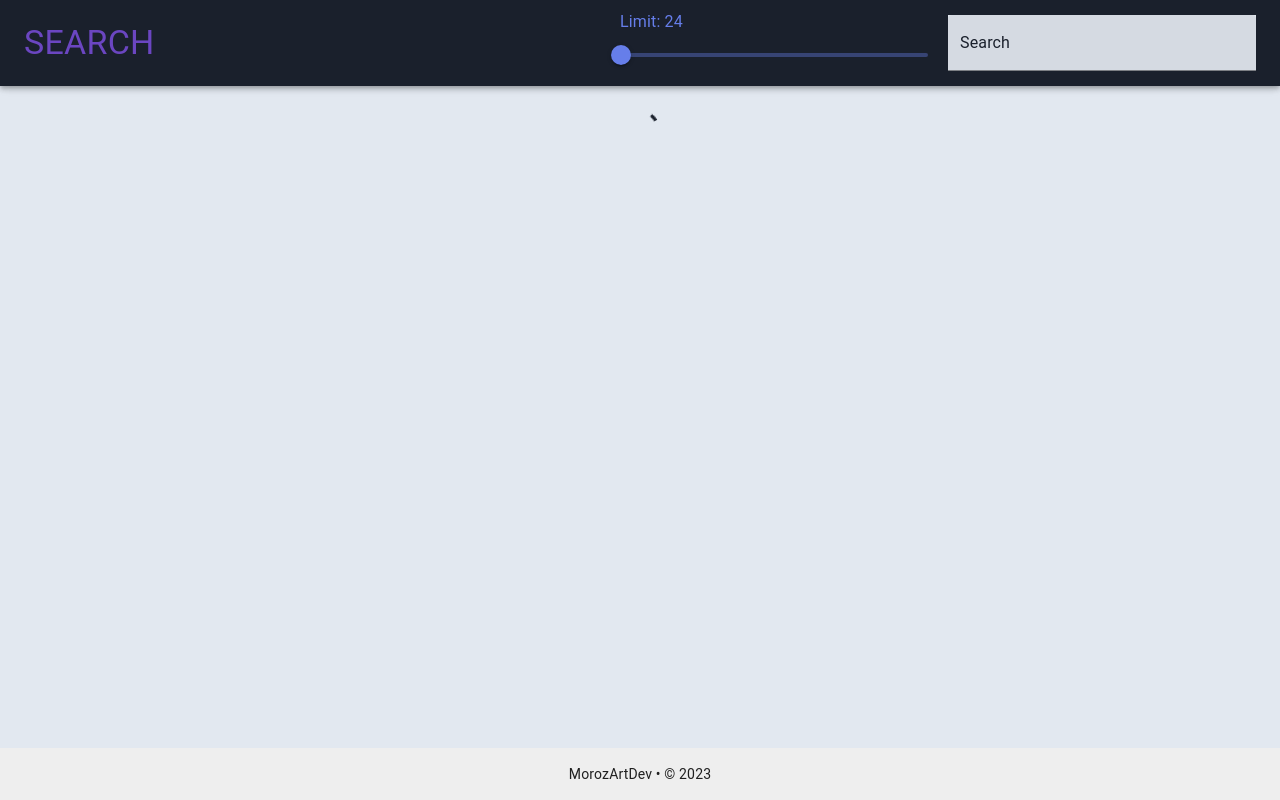
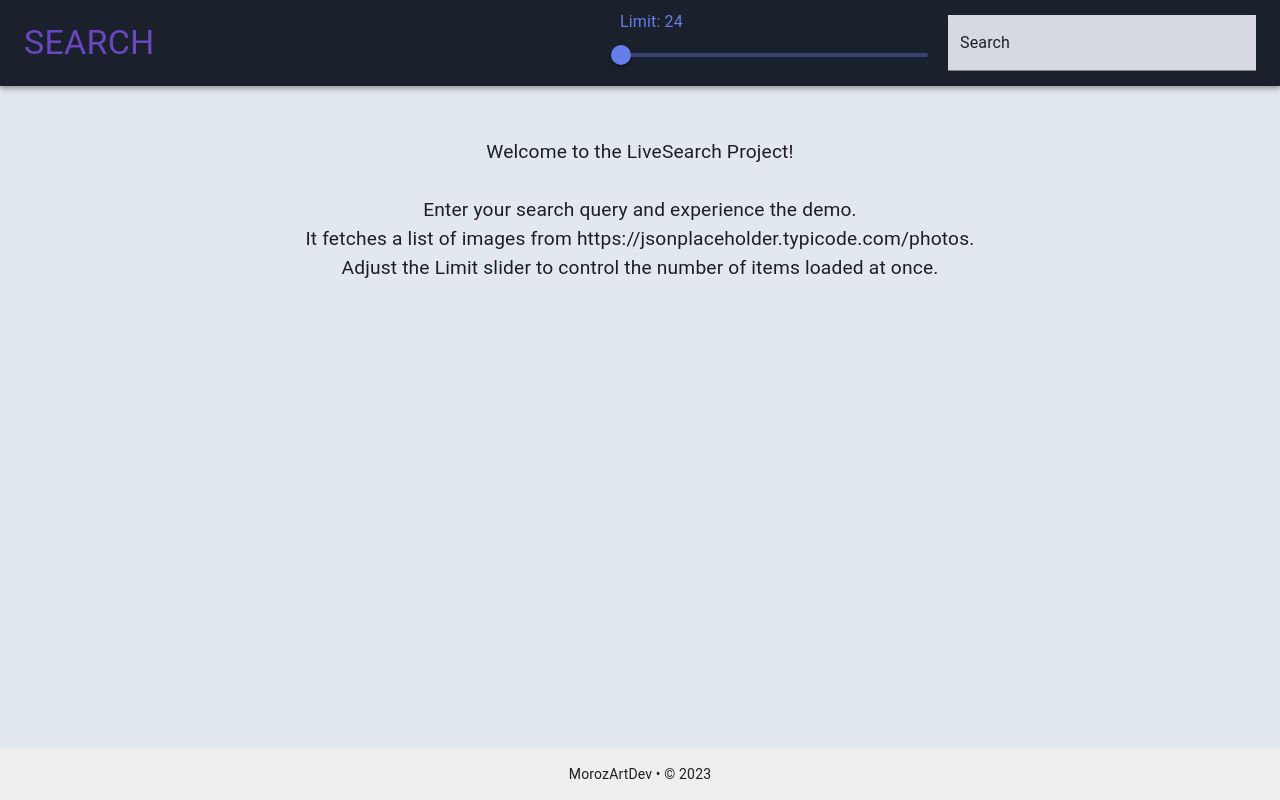
Before and after one commit to moroz-art-dev/live-search, a Next.js app: page / in a window 1280 px wide. Built offline with nearby package versions, Linux system fonts and the light colour scheme.

Commit message:
Component Preview

```diff
--- /dev/null
+++ b/src/components/Preview.tsx
@@ -0,0 +1,22 @@
+import {Typography, Box} from '@mui/material';
+
+const Preview = () => {
+  return (
+    <Box display='flex' justifyContent='center' mt={3}>
+      <Typography variant='body1' align='center' fontSize='1.2rem'>
+        <br />
+        Welcome to the LiveSearch Project!
+        <br />
+        <br />
+        Enter your search query and experience the demo.
+        <br />
+        It fetches a list of images from
+        https://jsonplaceholder.typicode.com/photos.
+        <br />
+        Adjust the Limit slider to control the number of items loaded at once.
+      </Typography>
+    </Box>
+  );
+};
+
+export default Preview;
--- a/src/components/SearchResultList.tsx
+++ b/src/components/SearchResultList.tsx
@@ -3,7 +3,9 @@ import InfiniteScroll from 'react-infinite-scroll-component';
 
 import Loading from '@/components/Loading';
 import NoMoreResults from '@/components/NoMoreResults';
+import Preview from '@/components/Preview';
 import SearchResultItem from '@/components/SearchResultItem';
+import {useAppSelector} from '@/redux/hooks';
 
 import {SearchResultListProps} from '@/types';
 
@@ -12,12 +14,13 @@ const SearchResultList: React.FC<SearchResultListProps> = ({
   hasMore,
   loadMore,
 }) => {
+  const {searchText} = useAppSelector(state => state.search);
   return (
     <InfiniteScroll
       dataLength={results.length}
       next={loadMore}
       hasMore={hasMore}
-      loader={<Loading />}
+      loader={searchText ? <Loading /> : <Preview />}
       endMessage={<NoMoreResults />}
     >
       <Grid container spacing={2}>
```
